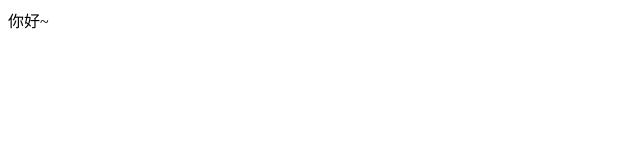
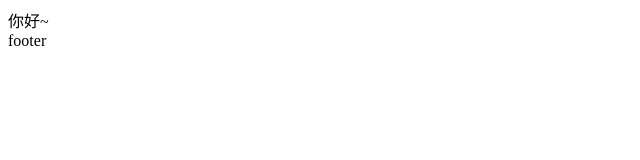
Before and after one commit to JerryWang24/drag, a plain HTML site: page index.html in a window 1280 px wide. Shown: the full height of the page, 0-640 px from the left. Drawn offline with Linux system fonts and the light colour scheme.

Commit message:
footer change

```diff
--- a/index.html
+++ b/index.html
@@ -10,6 +10,6 @@
 </head>
 <body>
     <div class="wrap"><span>你好~</span></div>
-    <div class="footer"></div>
+    <div class="footer">footer</div>
 </body>
 </html>
```
